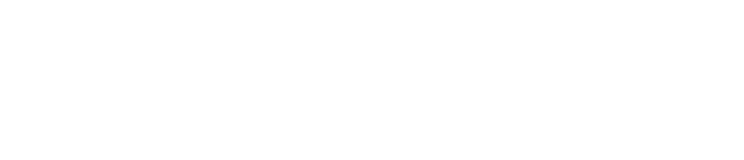
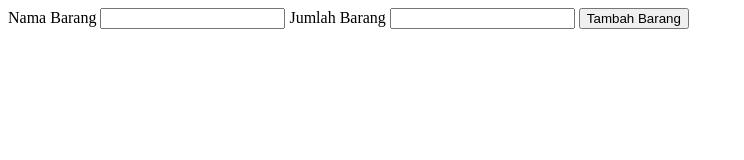
Before and after one commit to wirayudasenjaya/revou-mini-project-wirayuda, a plain HTML site: page index.html in a window 1280 px wide. Shown: the whole page, without its empty margins (0-744 px from the left). Drawn offline with Linux system fonts and the light colour scheme.

Commit message:
add form ui to index.html

```diff
--- a/index.html
+++ b/index.html
@@ -7,6 +7,14 @@
     <title>Shopping List</title>
   </head>
   <body>
-
+    <section>
+      <form class="form">
+        <label for="nama">Nama Barang</label>
+        <input type="text" id="nama" name="nama" />
+        <label for="jumlah">Jumlah Barang</label>
+        <input type="number" id="jumlah" name="jumlah" />
+        <button type="submit" class="add-button">Tambah Barang</button>
+      </form>
+    </section>
   </body>
 </html>
```
